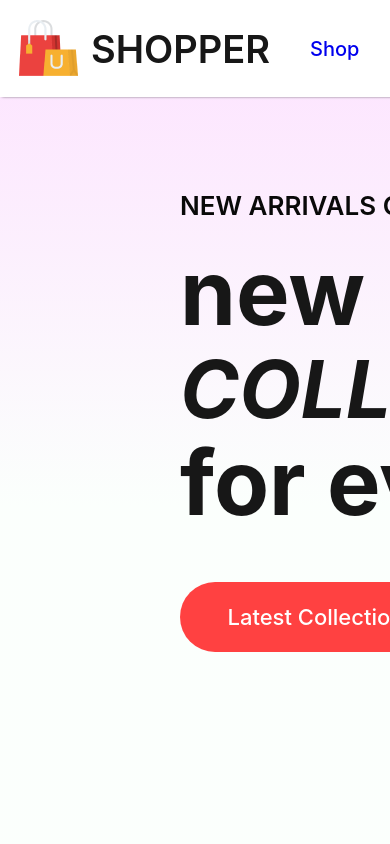
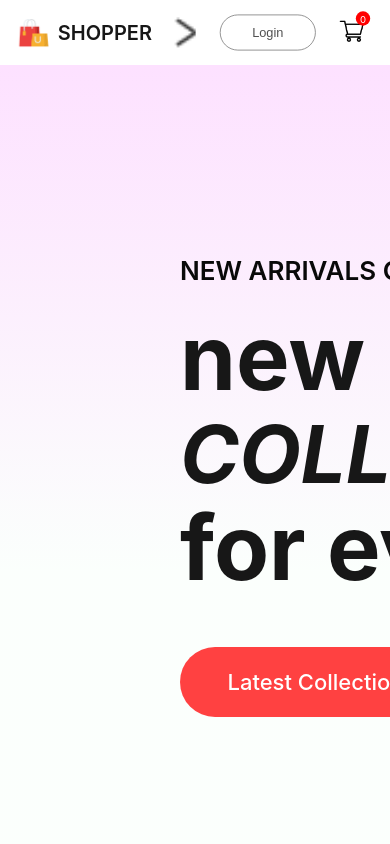
Before and after one commit to sourav-sm/FashionFrenzy, a React (Vite) app in the folder frontend/: page / in a window 390 px wide. Shown: the top 844 px of the page. Built offline with nearby package versions, Linux system fonts and the light colour scheme.

Commit message:
complete responsive navabr

```diff
--- a/frontend/src/Components/Navbar/Navbar.css
+++ b/frontend/src/Components/Navbar/Navbar.css
@@ -1,16 +1,17 @@
 .navbar{
     /* for fixed navbar */
-    position: fixed;
+    /* position: fixed;
     top: 0;
     left: 0;
     width: 100%;
     background: #fff;
-    z-index: 1000;
+    z-index: 1000; */
     /* till this one for fixed navbar */
     display: flex;
     justify-content: space-around;
     padding: 16px;
     box-shadow: 0 1px 3px -2px black;
+    align-items: center;
 }
 
 .nav-logo{
@@ -88,3 +89,91 @@
     background: red;
     color: white;
 }
+.nav-dropdown{
+    display: none;
+}
+
+@media (max-width:1280px) {
+    .navbar{
+        padding: 12px 50px;
+    }
+    .nav-logo img{
+        width: 40px;
+    }
+    .nav-logo p{
+        font-size: 25px;
+    }
+    .nav-menu{
+        gap: 30px;
+        font-size: 16px;
+    }
+    .nav-login-cart{
+        gap: 30px;
+    }
+    .nav-login-cart button{
+        width: 120px;
+        height: 45px;
+        font-size: 16px;
+    }
+    .nav-cart-count{
+        margin-left: -40px;
+        font-size: 12px;
+    }
+}
+@media (max-width:1024px) {
+    .navbar{
+        padding: 12px 30px;
+    }
+    .nav-menu{
+        gap: 25px;
+        font-size: 14px;
+    }
+    .nav-login-cart img{
+        width: 30px;
+    }
+    .nav-cart-count{
+        width: 18px;
+        height: 18px;
+    }
+}
+@media (max-width:800px) {
+    .navbar{
+        padding: 10px 0px;
+    }
+    .nav-dropdown{
+        display: block;
+        width: 30px;
+        transform: rotate(-90deg);
+        transition: 0.5s;
+    }
+    .nav-menu{
+        display: none;
+        height: 80px;
+        width: 100%;
+        position: absolute;
+        background-color: white;
+        justify-content: center;
+        top: 60px;
+    }
+    .nav-menu-vissible{
+        display: flex;
+    }
+    .nav-menu-open{
+        transform: rotate(90deg);
+    }
+}
+@media (max-width:500px) {
+    .navbar{
+        width: 8px 0px;
+    }
+    .nav-logo{
+        transform: scale(0.8);
+    }
+    .nav-menu{
+        height: 70px;
+        top: 50px;
+    }
+    .nav-login-cart{
+        transform: scale(0.8);
+    }
+}
--- a/frontend/src/Components/Navbar/Navbar.jsx
+++ b/frontend/src/Components/Navbar/Navbar.jsx
@@ -1,49 +1,20 @@
-// import React, { useContext, useState } from "react";
-// import './Navbar.css'
-// import logo from '../Assets/logo.png'
-// import cart_icon from '../Assets/cart_icon.png'
-// import { Link } from "react-router-dom";
-// import { ShopContext } from "../../Context/ShopContext";
-
-// const Navbar=()=>{
-//     const [menu,setMenu]=useState("shop");
-//     const {getTotalCartItems}=useContext(ShopContext);
-
-//     return (
-//         <div className="navbar">
-//             <div className="nav-logo">
-//                 <img src={logo} alt="" />
-//                 <p>SHOPPER</p>
-//             </div>
-//         <ul className="nav-menu">
-//             <li onClick={()=>{setMenu("Shop")}}><Link style={{textDecoration:'none'}} to='/'>Shop</Link>{menu==="Shop"?<hr/>:<></>}</li>
-//             <li onClick={()=>{setMenu("Mens")}}><Link style={{textDecoration:'none'}} to='/mens'>Men</Link>{menu==="Mens"?<hr/>:<></>}</li>
-//             <li onClick={()=>{setMenu("Womens")}}><Link style={{textDecoration:'none'}} to='/womens'>Women</Link>{menu==="Womens"?<hr/>:<></>}</li>
-//             <li onClick={()=>{setMenu("Kids")}}><Link style={{textDecoration:'none'}} to='/kids'>Kids</Link>{menu==="Kids"?<hr/>:<></>}</li>
-//         </ul>
-//         <div className="nav-login-cart">
-//            <Link to='./login'><button>Login</button></Link>
-//            <Link to='./cart'><img src={cart_icon} alt="cart-icon" /></Link>
-//             <div className="nav-cart-count">{getTotalCartItems()}</div>
-//         </div>
-
-//         </div>
-//     )
-// }
-
-// export default Navbar;
-
-import React, { useContext, useState } from "react";
+import React, { useContext, useRef, useState } from "react";
 import './Navbar.css'
 import logo from '../Assets/logo.png'
 import cart_icon from '../Assets/cart_icon.png'
+import nav_dropdown from "../Assets/dropdown_icon.png"
 import { Link } from "react-router-dom";
 import { ShopContext } from "../../Context/ShopContext";
 
 const Navbar = () => {
     const { getTotalCartItems } = useContext(ShopContext); // Destructure the function directly
+    const [menu, setMenu] = useState("shop");
+    const menuRef=useRef();
 
-    const [menu, setMenu] = useState("shop");
+    const dropdown_toggle = (e)=>{
+      menuRef.current.classList.toggle('nav-menu-vissible');
+      e.target.classList.toggle('open');
+    }
 
     return (
         <div className="navbar">
@@ -51,7 +22,8 @@
                 <img src={logo} alt="" />
                 <p>SHOPPER</p>
             </div>
-            <ul className="nav-menu">
+            <img className="nav-dropdown" onClick={dropdown_toggle} src={nav_dropdown} alt="" />
+            <ul ref={menuRef} className="nav-menu">
                 <li onClick={() => { setMenu("Shop") }}>
                     <Link style={{ textDecoration: 'none' }} to='/'>Shop</Link>
                     {menu === "Shop" ? <hr /> : <></>}
@@ -59,7 +31,6 @@
                 <li onClick={()=>{setMenu("Mens")}}><Link style={{textDecoration:'none'}} to='/mens'>Men</Link>{menu==="Mens"?<hr/>:<></>}</li>
                      <li onClick={()=>{setMenu("Womens")}}><Link style={{textDecoration:'none'}} to='/womens'>Women</Link>{menu==="Womens"?<hr/>:<></>}</li>
                      <li onClick={()=>{setMenu("Kids")}}><Link style={{textDecoration:'none'}} to='/kids'>Kids</Link>{menu==="Kids"?<hr/>:<></>}</li>
-                {/* ... (similar changes for other menu items) */}
             </ul>
             <div className="nav-login-cart">
                 <Link to='./login'><button>Login</button></Link>
```
